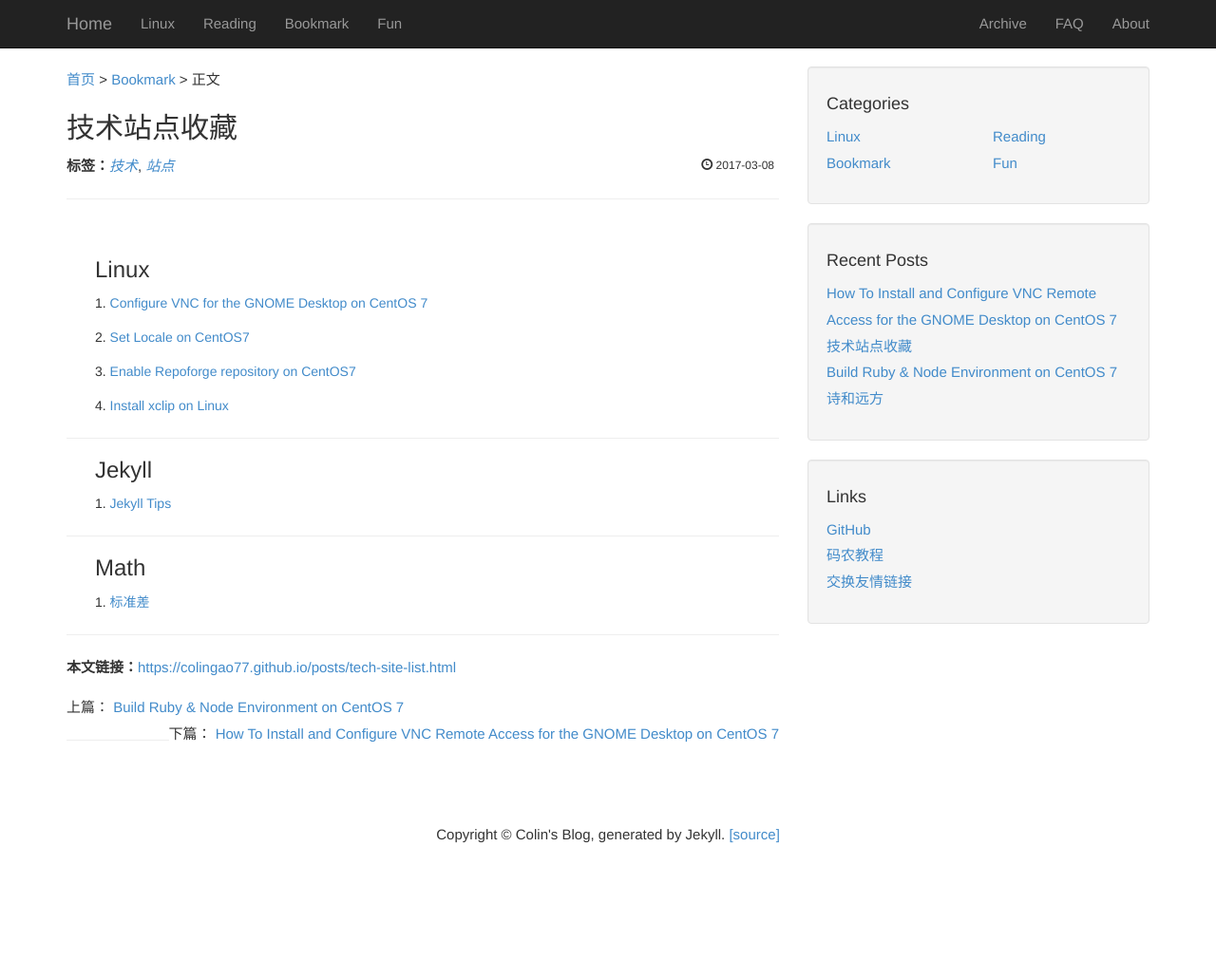
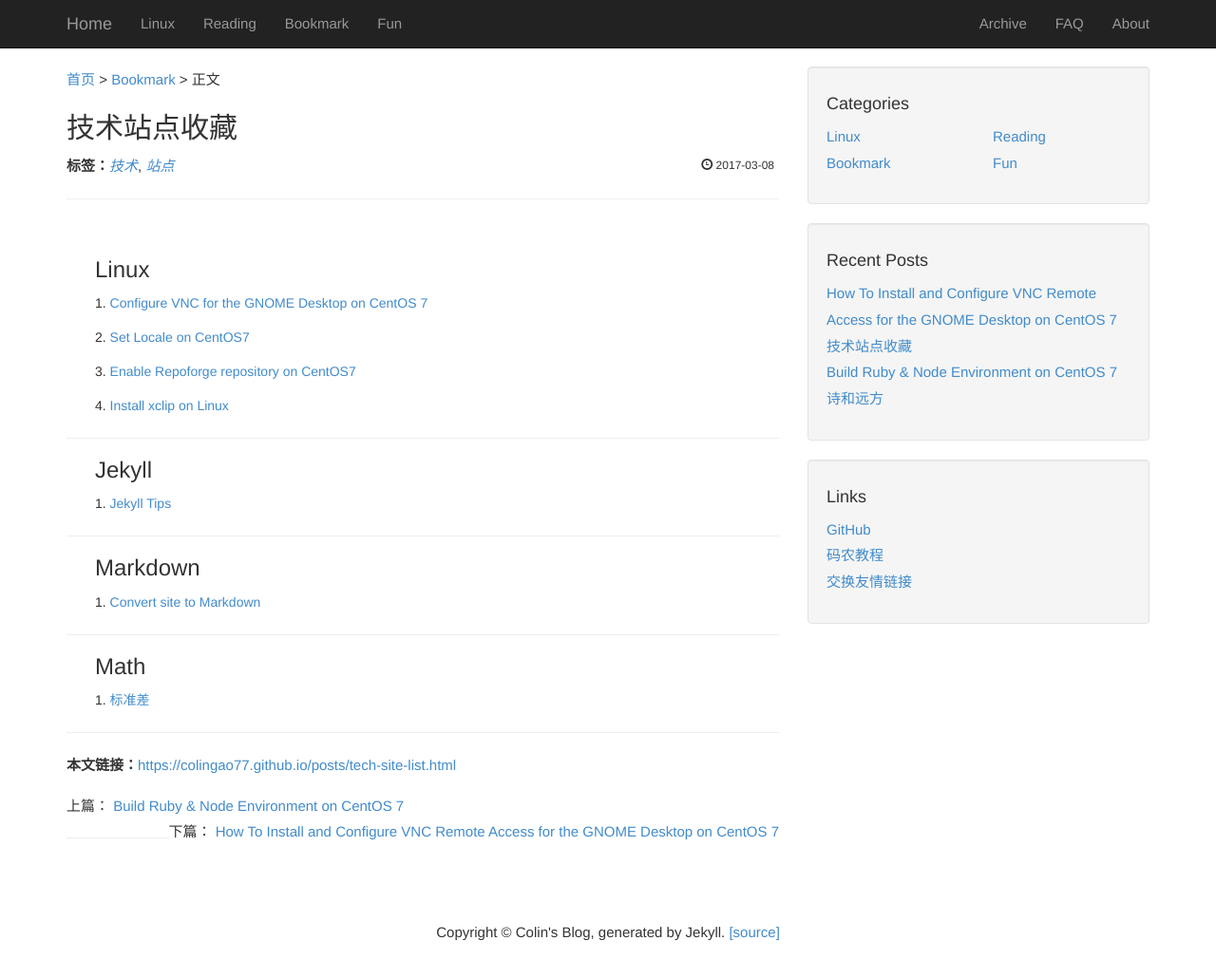
Before and after one commit to colingao77/colingao77.github.io, a Jekyll site: the page built from _posts/2017-03-08-tech-site-list.md, in a window 1280 px wide and 1046 px high. Shown: the top 1030 px of the window at 95% size. Built offline with Jekyll 4.4.1, drawn with Linux system fonts in a browser that asks for light colours.

Commit message:
update tech site list

```diff
--- a/_posts/2017-03-08-tech-site-list.md
+++ b/_posts/2017-03-08-tech-site-list.md
@@ -12,6 +12,10 @@ tags: [技术, 站点]
 ---
 ### Jekyll
 ##### 1. [Jekyll Tips](http://jekyll.tips/)
+
+---
+### Markdown
+##### 1. [Convert site to Markdown](http://heckyesmarkdown.com/)
 ---
 ### Math
 ##### 1. [标准差](https://zh.wikipedia.org/wiki/%E6%A8%99%E6%BA%96%E5%B7%AE)
```
